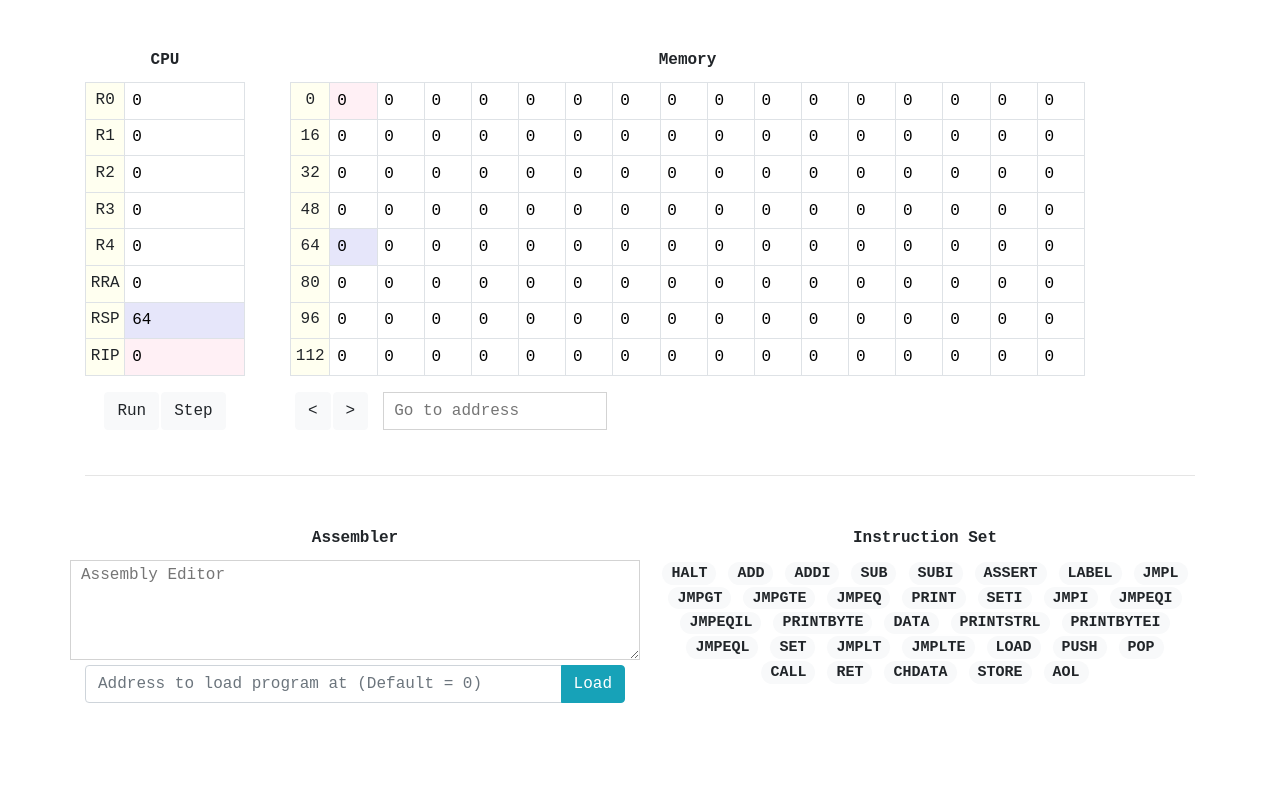
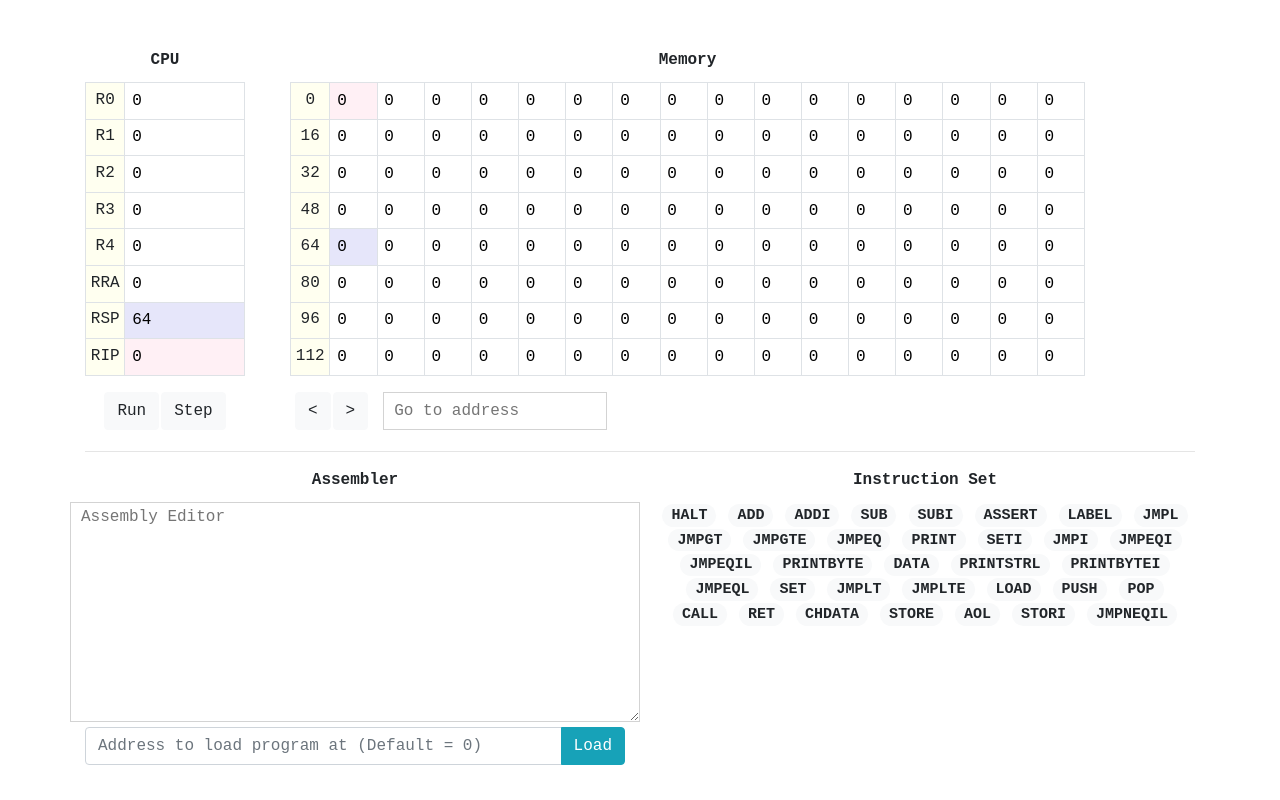
Before and after one commit to neeilan/cute, a React (Create React App) app: page / in a window 1280 px wide. Built offline with nearby package versions, Linux system fonts and the light colour scheme.

Commit message:
[vm/ui] Add docs for ops, add a few more ops

```diff
--- a/src/MachineStateView.js
+++ b/src/MachineStateView.js
@@ -38,6 +38,7 @@ class MachineStateView extends React.Component {
             loadAddr: 0,
             disasmTokens: [],
             disasmIsFresh: false,
+            docInstr: -1,
         };
 
     }
@@ -115,8 +116,8 @@ class MachineStateView extends React.Component {
 
     availableInstrs() {
         const instrs = [];
-        for (const [name, code] of Object.entries(this.machine.OPS)) {
-            instrs.push({ name: name, opCode: code });
+        for (const [code, meta] of Object.entries(this.machine.OPCODES)) {
+            instrs.push({ name: meta.name, opCode: code, desc: meta.desc });
         }
         return instrs;
     }
@@ -211,17 +212,14 @@ class MachineStateView extends React.Component {
                     </Col>
                 </Row>
 
-                <br />
                 <hr />
-                <br />
-
 
                 <Row style={{ textAlign: "center", marginTop: '10px' }}>
                     <Col sm={6}>
                         <Row><Col style={{ marginBottom: '10px' }}><b>Assembler</b></Col></Row>
                         <Row>
                             <textarea placeholder="Assembly Editor"
-                                style={{ width: '100%', height: '100%', minHeight: '100px', paddingLeft: '10px', borderColor: 'lightgray' }}
+                                style={{ width: '100%', height: '100%', minHeight: '220px', paddingLeft: '10px', borderColor: 'lightgray' }}
                                 value={this.state.asmArea}
                                 onChange={e => this.asmAreaEdit(e.target.value)} />
                         </Row>
@@ -246,8 +244,10 @@ class MachineStateView extends React.Component {
                         <Row>
                             <Col sm={12} style={{ overflowY: 'scroll' }}>
                                 <h5>
-                                    {this.availableInstrs().map(instr => <><Badge pill variant="light">{instr.name}</Badge>{' '}</>)}
+                                    {this.availableInstrs().map((instr, i) => <a onClick={()=>this.setState({docInstr: i})}><Badge pill variant={this.state.docInstr === i ? 'primary' : 'light'}>{instr.name}</Badge>{' '}</a>)}
                                 </h5>
+                                <br/>
+                                { this.state.docInstr === -1 ? '' : this.availableInstrs()[this.state.docInstr].desc}
                             </Col>
                         </Row>
                     </Col>
--- a/src/cute.js
+++ b/src/cute.js
@@ -21,38 +21,41 @@ const REGISTER_NUMS = {
 };
 
 const OPCODES = {
-  0: { name: 'HALT', args: 0 },
-  1: { name: 'ADD', args: 2 },
-  2: { name: 'ADDI', args: 2 },
-  3: { name: 'SUB', args: 2 },
-  4: { name: 'SUBI', args: 2 },
-  5: { name: 'ASSERT', args: 1 },
-  6: { name: 'LABEL', args: 1 },
-  7: { name: 'JMPL', args: 1 },
-  8: { name: 'JMPGT', args: 3 },
-  9: { name: 'JMPGTE', args: 3 },
-  10: { name: 'JMPEQ', args: 2 },
-  11: { name: 'PRINT', args: 1 },
-  12: { name: 'SETI', args: 2 },
-  13: { name: 'JMPI', args: 1 },
-  14: { name: 'JMPEQI', args: 3 },
-  15: { name: 'JMPEQIL', args: 3 },
-  16: { name: 'PRINTBYTE', args: 1 },
-  17: { name: 'DATA', args: 2, varLen: true },
-  18: { name: 'PRINTSTRL', args: 1 },
-  19: { name: 'PRINTBYTEI', args: 1 },
-  20: { name: 'JMPEQL', args: 3 },
-  21: { name: 'SET', args: 2 },
-  22: { name: 'JMPLT', args: 3 },
-  23: { name: 'JMPLTE', args: 3 },
-  24: { name: 'LOAD', args: 2 }, // Load Ra Rb - load memory at Rb to Ra
-  25: { name: 'PUSH', args: 1 },
-  26: { name: 'POP', args: 1 },
-  27: { name: 'CALL', args: 1 },
-  28: { name: 'RET', args: 0 },
-  29: { name: 'CHDATA', args: 2, varLen: true },
-  30: { name: 'STORE', args: 2 },
-  31: { name: 'AOL', args: 2},
+  0: { name: 'HALT', args: 0, desc: 'Args: none  -  Stops execution of the program here. Does not advance IP' },
+  1: { name: 'ADD', args: 2 , desc: 'Args: <Reg1> <Reg2>  -  Sets Reg1 to Reg1 + Reg2' },
+  2: { name: 'ADDI', args: 2 , desc: 'Args: <Reg> <Immediate>  -  Sets Reg to Reg + Immediate' },
+  3: { name: 'SUB', args: 2 , desc: 'Args: <Reg1> <Reg2>  -  Sets Reg1 to Reg1 - Reg2'  },
+  4: { name: 'SUBI', args: 2 , desc: 'Args: <Reg> <Immediate>  -  Sets Reg to Reg - Immediate' },
+  5: { name: 'ASSERT', args: 1 , desc: '' },
+  6: { name: 'LABEL', args: 1 , desc: 'Args: <name>  -  Creates a label with gives name, pointing to next instruction' },
+  7: { name: 'JMPL', args: 1 , desc: '' },
+  8: { name: 'JMPGT', args: 3 , desc: '' },
+  9: { name: 'JMPGTE', args: 3 , desc: '' },
+  10: { name: 'JMPEQ', args: 2 , desc: '' },
+  11: { name: 'PRINT', args: 1 , desc: '' },
+  12: { name: 'SETI', args: 2 , desc: 'Args: <Reg> <Immediate>  -  Sets Reg to Immediate' },
+  13: { name: 'JMPI', args: 1 , desc: '' },
+  14: { name: 'JMPEQI', args: 3 , desc: '' },
+  15: { name: 'JMPEQIL', args: 3 , desc: 'Args: <Reg> <Immediate> <Label>  -  If value of Reg equals Immediate, jump to Label' },
+  16: { name: 'PRINTBYTE', args: 1 , desc: '' },
+  17: { name: 'DATA', args: 2, varLen: true , desc: '' },
+  18: { name: 'PRINTSTRL', args: 1 , desc: '' },
+  19: { name: 'PRINTBYTEI', args: 1 , desc: '' },
+  20: { name: 'JMPEQL', args: 3 , desc: '' },
+  21: { name: 'SET', args: 2 , desc: 'Args: <Reg1> <Reg2>  -  Sets value Reg1 to the value of Reg2' },
+  22: { name: 'JMPLT', args: 3 , desc: '' },
+  23: { name: 'JMPLTE', args: 3 , desc: '' },
+  24: { name: 'LOAD', args: 2 , desc: 'Args: <Reg1> <Reg2> - Load byte at address held in Reg2 into Reg1' },
+  25: { name: 'PUSH', args: 1 , desc: 'Args: <Reg> - Pushes the value of Reg to the top of the stack (RSP) and increments RSP' },
+  26: { name: 'POP', args: 1 , desc: 'Args: <Reg>  - Places the value on top of the stack (RSP-1) into Reg and decrements RSP' },
+  27: { name: 'CALL', args: 1 , desc: 'Args: <Label>  -  Pushes RRA onto the stack, sets RRA to next instruction, and jumps to Label' },
+  28: { name: 'RET', args: 0 , desc: 'Args: None  -  Returns control to the instruction at address RRA. Restores RRA to previous RRA value, which is expected to be on top of the stack (RSP-1)' },
+  29: { name: 'CHDATA', args: 2, varLen: true , desc: '' },
+  30: { name: 'STORE', args: 2 , desc: 'Args: <Reg1> <Reg2>  -  Stores value of Reg1 at address held in Reg2' },
+  31: { name: 'AOL', args: 2 , desc: 'Args: <Label> <Register>  -  Address-of-label instruction. Sets Register to address Label refers to' },
+  32: { name: 'STORI', args: 2 , desc: 'Args: <Reg> <Immediate>  -  Stores Immediate value at address held in Reg' },
+  33: { name: 'JMPNEQIL', args: 3 , desc: 'Args: <Reg> <Immediate> <Label>  -  If value of Reg does not equal Immediate, jump to Label' },
+
 };
 
 const OPS = {
@@ -88,6 +91,8 @@ const OPS = {
   CHDATA : 29,
   STORE : 30,
   AOL : 31,
+  STORI : 32,
+  JMPNEQIL: 33,
 };
 
 const
@@ -122,7 +127,9 @@ const
     RET = 28,
     CHDATA = 29,
     STORE = 30,
-    AOL = 31;
+    AOL = 31,
+    STORI = 32,
+    JMPNEQIL = 33;
 
 const numArgs = [];
 Object.keys(OPCODES).forEach(k => numArgs.push(OPCODES[k].args));
@@ -312,9 +319,11 @@ function _execute(memory, registers, codeStart, codeEnd, oneStep, print) {
         }
        break;
       case JMPEQIL:
+      case JMPNEQIL:
         lhs = registers[memory[rip + 1]];
         rhs = memory[rip + 2];
-        if (lhs === rhs) {
+        let truthy = memory[rip] === JMPEQIL ? lhs === rhs : lhs !== rhs;
+        if (truthy) {
           registers[RIP] = _labels[memory[rip + 3]];
         } else {
           registers[RIP] += numArgs[memory[rip]] + 1;
@@ -360,6 +369,10 @@ function _execute(memory, registers, codeStart, codeEnd, oneStep, print) {
         break;
       case STORE: // Store value of first arg (reg) into memory pointed to by second ard
         memory[registers[memory[rip+2]]] = registers[memory[rip+1]];
+        registers[RIP] += numArgs[memory[rip]] + 1;
+        break;
+      case STORI: // Store value of first arg (reg) into memory pointed to by second ard
+        memory[registers[memory[rip+2]]] = memory[rip+1];
         registers[RIP] += numArgs[memory[rip]] + 1;
         break;
       case PUSH:
```
